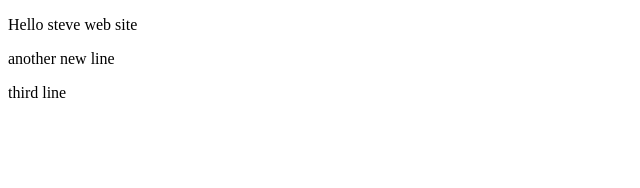
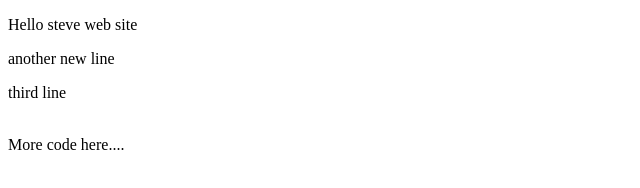
Before and after one commit to baiwu/github-test-1, a plain HTML site: page WebContent/index.html in a window 1280 px wide. Shown: the whole page, without its empty margins (0-640 px from the left). Drawn offline with Linux system fonts and the light colour scheme.

Commit message:
more codes

```diff
--- a/WebContent/index.html
+++ b/WebContent/index.html
@@ -10,6 +10,8 @@
 
 <p> another new line </p>
 <p> third line </p>
+<br>
+More code here....
 
 
 </body>
```
